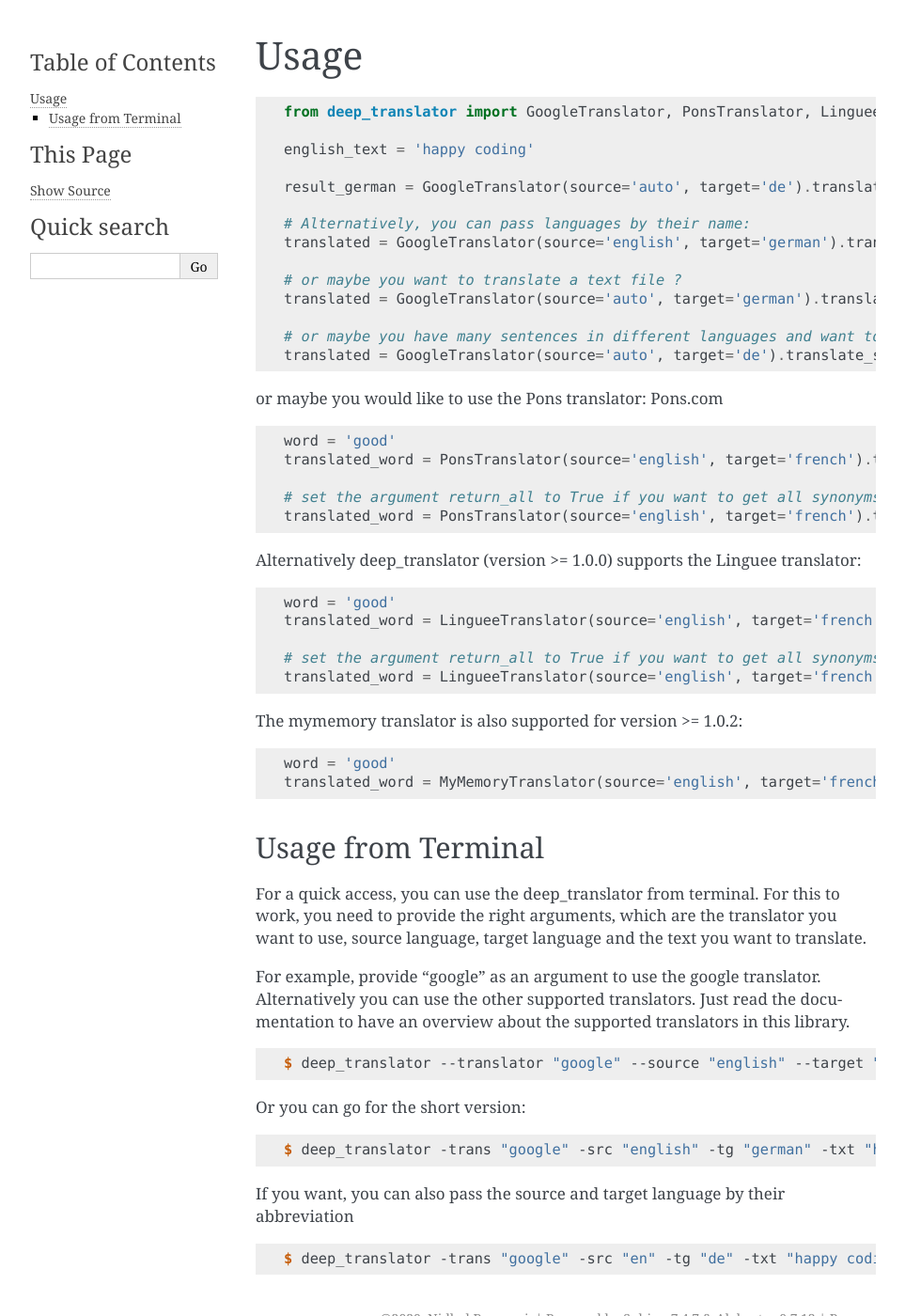
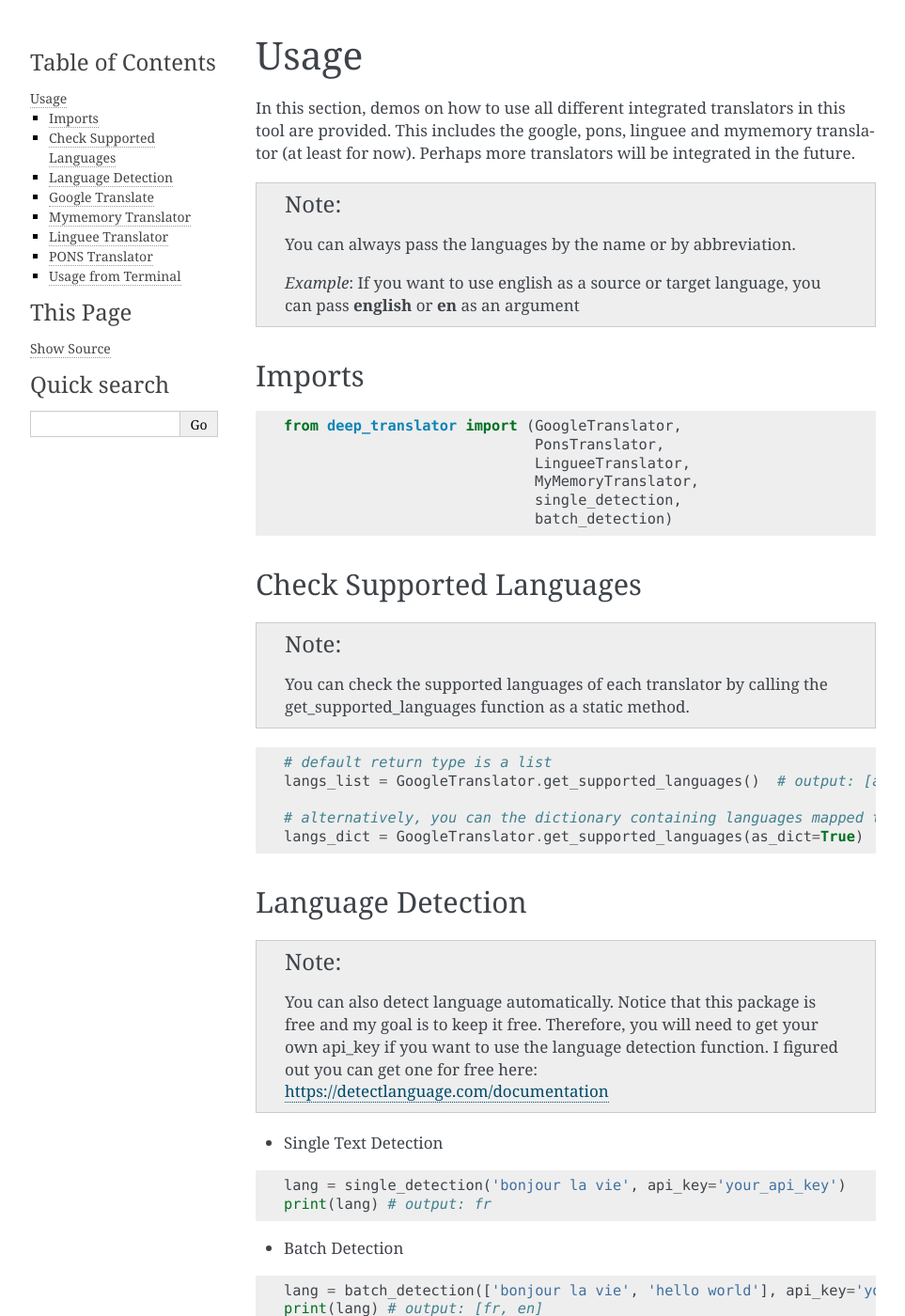
Before and after one commit to sadransh/pdf-translator-for-human, a Sphinx documentation site: the page built from docs/usage.rst, in a window 1280 px wide and 1400 px high. Shown: the whole window at 94% size, without its empty margins (148-1111 px from the left). Built offline with Sphinx 7.4.7, drawn with Linux system fonts in a browser that asks for light colours; pages that are not in the unit, such as notebooks, are missing from menus; some of the changed text lies outside the part shown.

```diff
--- a/docs/usage.rst
+++ b/docs/usage.rst
@@ -2,58 +2,210 @@
 Usage
 =====
 
+
+In this section, demos on how to use all different integrated translators in this tool are provided.
+This includes the google, pons, linguee and mymemory translator (at least for now). Perhaps more
+translators will be integrated in the future.
+
+.. note::
+
+    You can always pass the languages by the name or by abbreviation.
+
+    *Example*: If you want to use english as a source or target language, you can pass **english** or **en** as an argument
+
+Imports
+--------
+
 .. code-block:: python
 
-    from deep_translator import GoogleTranslator, PonsTranslator, LingueeTranslator, MyMemoryTranslator
+    from deep_translator import (GoogleTranslator,
+                                 PonsTranslator,
+                                 LingueeTranslator,
+                                 MyMemoryTranslator,
+                                 single_detection,
+                                 batch_detection)
 
-    english_text = 'happy coding'
 
-    result_german = GoogleTranslator(source='auto', target='de').translate(text=english_text)
+Check Supported Languages
+---------------------------
 
-    # Alternatively, you can pass languages by their name:
-    translated = GoogleTranslator(source='english', target='german').translate(text=english_text)
+.. note::
 
-    # or maybe you want to translate a text file ?
+    You can check the supported languages of each translator by calling the
+    get_supported_languages function as a static method.
+
+.. code-block:: python
+
+    # default return type is a list
+    langs_list = GoogleTranslator.get_supported_languages()  # output: [arabic, french, english etc...]
+
+    # alternatively, you can the dictionary containing languages mapped to their abbreviation
+    langs_dict = GoogleTranslator.get_supported_languages(as_dict=True)  # output: {arabic: ar, french: fr, english:en etc...}
+
+Language Detection
+------------------
+
+.. note::
+
+    You can also detect language automatically. Notice that this package is free and my goal is to keep it free.
+    Therefore, you will need to get your own api_key if you want to use the language detection function.
+    I figured out you can get one for free here: https://detectlanguage.com/documentation
+
+- Single Text Detection
+
+.. code-block:: python
+
+    lang = single_detection('bonjour la vie', api_key='your_api_key')
+    print(lang) # output: fr
+
+- Batch Detection
+
+.. code-block:: python
+
+    lang = batch_detection(['bonjour la vie', 'hello world'], api_key='your_api_key')
+    print(lang) # output: [fr, en]
+
+
+
+Google Translate
+-----------------
+
+.. code-block:: python
+
+    text = 'happy coding'
+
+- You can use automatic language detection to detect the source language:
+
+.. code-block:: python
+
+    translated = GoogleTranslator(source='auto', target='de').translate(text=text)
+
+- You can pass languages by name:
+
+.. code-block:: python
+
+    translated = GoogleTranslator(source='auto', target='german').translate(text=text)
+
+- Alternatively, you can pass languages by their abbreviation:
+
+.. code-block:: python
+
+    translated = GoogleTranslator(source='en', target='de').translate(text=text)
+
+- Translate from a file:
+
+.. code-block:: python
+
     translated = GoogleTranslator(source='auto', target='german').translate_file('path/to/file')
 
-    # or maybe you have many sentences in different languages and want to automate the translation process
-    translated = GoogleTranslator(source='auto', target='de').translate_sentences(your_list_of_sentences)
+- Automate translation by detecting the source language and translate it automatically to the desired language
+
+.. code-block:: python
+
+    # this is useful if you have many sentences in different languages and want to automate the translation process
+    translated = GoogleTranslator(source='auto', target='de').translate_sentences([your_list_of_sentences])
 
 
-or maybe you would like to use the Pons translator: Pons.com
+Mymemory Translator
+--------------------
+
+.. note::
+
+    As in google translate, you can use the automatic language detection with mymemory by using "auto" as an
+    argument for the source language. However, this feature in the mymemory translator is not so powerful as
+    in google translate.
+
+- Simple translation
+
+.. code-block:: python
+
+    text = 'Keep it up. You are awesome'
+
+    translated = MyMemoryTranslator(source='auto', target='french').translate(text)
+
+- Translate a list of sentences or paragraphs
+
+.. code-block:: python
+
+    texts = ["hallo welt", "guten morgen"]
+    translated = MyMemoryTranslator('de', 'english').translate_sentences(texts)
+
+- Translate from file
+
+.. code-block:: python
+
+    path = "your_file.txt"
+
+    translated = MyMemoryTranslator(source='en', target='fr').translate_file(path)
+
+
+
+Linguee Translator
+-------------------
 
 
 .. code-block:: python
 
     word = 'good'
+
+- Simple Translation
+
+.. code-block:: python
+
+    translated_word = LingueeTranslator(source='english', target='french').translate(word)
+
+    # pass language by their abbreviation
+    translated_word = LingueeTranslator(source='en', target='fr').translate(word)
+
+- Return all synonyms or words that matches
+
+.. code-block:: python
+
+    # set the argument return_all to True if you want to get all synonyms of the word to translate
+    translated_word = LingueeTranslator(source='english', target='french').translate(word, return_all=True)
+
+- Translate a batch of words
+
+.. code-block:: python
+
+    translated_words = LingueeTranslator(source='english', target='french').translate_words(["good", "awesome"])
+
+PONS Translator
+----------------
+
+.. note::
+
+    You can pass the languages by the name or by abbreviation just like
+    previous examples using GoogleTranslate
+
+.. code-block:: python
+
+    word = 'awesome'
+
+- Simple Translation
+
+.. code-block:: python
+
     translated_word = PonsTranslator(source='english', target='french').translate(word)
+
+    # pass language by their abbreviation
+    translated_word = PonsTranslator(source='en', target='fr').translate(word)
+
+- Return all synonyms or words that matches
+
+.. code-block:: python
 
     # set the argument return_all to True if you want to get all synonyms of the word to translate
     translated_word = PonsTranslator(source='english', target='french').translate(word, return_all=True)
 
-
-Alternatively deep_translator (version >= 1.0.0) supports the Linguee translator:
-
+- Translate a batch of words
 
 .. code-block:: python
 
-    word = 'good'
-    translated_word = LingueeTranslator(source='english', target='french').translate(word)
-
-    # set the argument return_all to True if you want to get all synonyms of the word to translate
-    translated_word = LingueeTranslator(source='english', target='french').translate(word, return_all=True)
-
-
-The mymemory translator is also supported for version >= 1.0.2:
-
-.. code-block:: python
-
-    word = 'good'
-    translated_word = MyMemoryTranslator(source='english', target='french').translate(word)
-
+    translated_words = LingueeTranslator(source='english', target='french').translate_words(["good", "awesome"])
 
 Usage from Terminal
-====================
+--------------------
 
 For a quick access, you can use the deep_translator from terminal. For this to work, you need to provide
 the right arguments, which are the translator you want to use, source language, target language and the text
```
Also changed, not shown: README.rst (+25 -0 lines), 2 other files.
